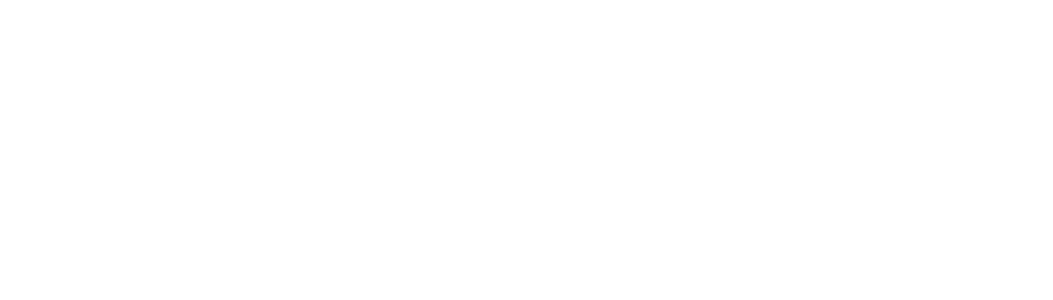
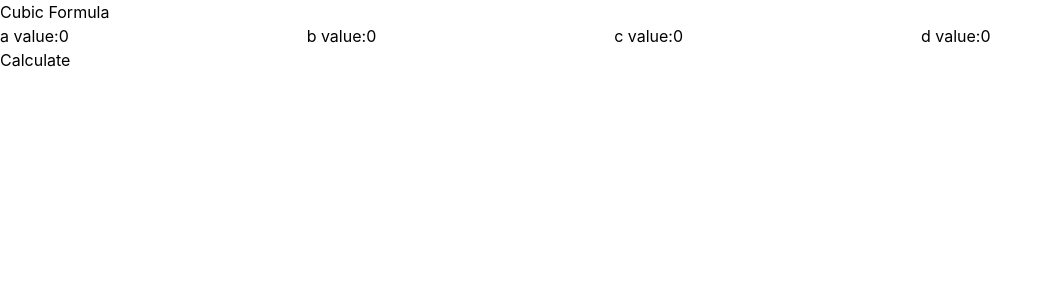
Before and after one commit to Austin0u/ics4u1-assignment-3, a React (Vite) app: page / in a window 1280 px wide. Shown: the top 300 px of the page, without its empty margins (0-1053 px from the left). Built offline with nearby package versions, Linux system fonts and the light colour scheme.

Commit message:
Converted ts script for calculations to cubic input tsx

```diff
--- a/src/App.tsx
+++ b/src/App.tsx
@@ -1,3 +1,5 @@
+import { CubicSolver } from "./components/CubicInput";
+
 export const App = () => {
-  return <div />;
+  return <CubicSolver />;
 };
--- a/src/components/CubicInput.tsx
+++ b/src/components/CubicInput.tsx
@@ -1,4 +1,19 @@
 import { useState, useRef } from "react";
+
+// Methods to solve for roots
+function trigonometricMethod(a: number, b: number, p: number, q: number): number[] {
+    const theta: number = (1 / 3) * Math.acos(-q / (2 * Math.sqrt(-Math.pow(p / 3, 3))));
+
+    const calcRoot = (angle: number): number => {
+        return 2 * Math.sqrt(-p / 3) * Math.cos(angle) - b / (3 * a);
+    };
+
+    return [calcRoot(theta), calcRoot(theta + 2 * Math.PI / 3), calcRoot(theta + 4 * Math.PI / 3)];
+}
+
+function cardanosMethod(a: number, b: number, p: number, q: number): number {
+    return Math.cbrt((-q / 2) + Math.sqrt(Math.pow(q / 2, 2) + Math.pow(p / 3, 3))) + Math.cbrt((-q / 2) - Math.sqrt(Math.pow(q / 2, 2) + Math.pow(p / 3, 3))) - b / (3 * a);
+}
 
 export const CubicSolver = () => {
     const [a, setA] = useState<number>(0);
@@ -6,24 +21,32 @@ export const CubicSolver = () => {
     const [c, setC] = useState<number>(0);
     const [d, setD] = useState<number>(0);
 
-    const inputRef = useRef<HTMLInputElement | null>(null);
-
     const handleSubmit = (event: React.FormEvent) => {
         event.preventDefault();
 
-        const discriminant = b * b - 4 * a * c;
+        if (a !== 0) { // a value cannot be 0
+            const p: number = (3 * a * c - Math.pow(b, 2)) / (3 * a * a);
+            const q: number = (27 * a * a * d - 9 * a * b * c + 2 * Math.pow(b, 3)) / (27 * Math.pow(a, 3));
+            const discriminant: number = (q / 2) * (q / 2) + (p / 3) * (p / 3) * (p / 3); // Math.pow() causes some issues in some cases
 
-        if (inputRef.current) {
-            if (discriminant < 0) {
-                inputRef.current.value = "No Roots";
-            } else if (discriminant > 0) {
-                const rootOne = (-b + Math.sqrt(discriminant)) / (2 * a);
-                const rootTwo = (-b - Math.sqrt(discriminant)) / (2 * a);
-                inputRef.current.value = `x1=${rootOne}, x2=${rootTwo}`;
-            } else {
-                const rootOne = (-b + Math.sqrt(discriminant)) / (2 * a);
-                inputRef.current.value = `x=${rootOne}`;
+            // Root cases
+            if (discriminant < 0) { // three distinct roots
+                const roots: number[] = trigonometricMethod(a, b, p, q);
+                console.log(roots)
+            } else if (discriminant > 0) { // one real root and two complex roots
+                const root: number = cardanosMethod(a, b, p, q);
+                console.log(root)
+            } else { // one real root with a double, or a triple root
+                const rootOne: number = cardanosMethod(a, b, p, q);
+                if (p === 0 && q === 0) { // triple root
+                    console.log(rootOne)
+                } else { // one real root with a double
+                    const rootTwo: number = Math.cbrt(q / 2) - b / (3 * a);
+                    console.log(rootTwo)
+                }
             }
+        } else { // give an alert when a = 0
+            alert("Coefficient a cannot be 0");
         }
     };
 
@@ -74,13 +97,6 @@ export const CubicSolver = () => {
                         required
                     />
 
-                    <label>Result:</label>
-                    <input
-                        ref={inputRef}
-                        type="text"
-                        readOnly
-                    />
-
                     <input
                         type="submit"
                         value="Calculate"
```
